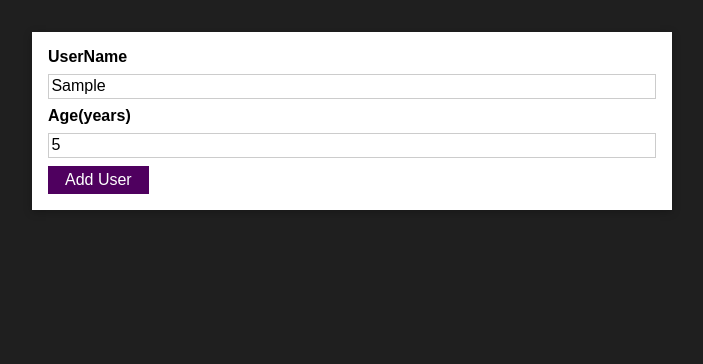
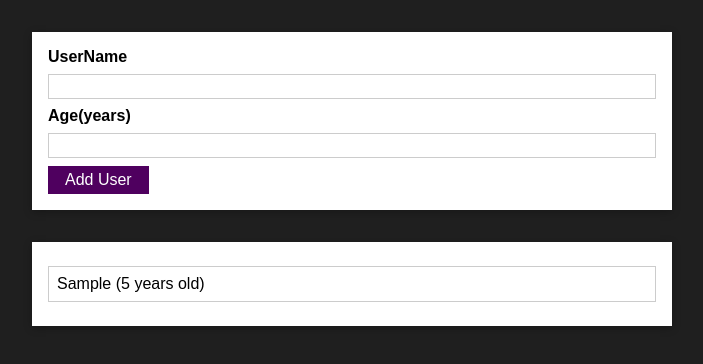
Before and after one commit to myoaung99/React_Pratical_Project, a React (Create React App) app: page / in a window 1280 px wide. Both pictures are taken after typing "Sample", "5" into the empty fields and a click on the button "Add User". Shown: the top 364 px of the page, without its empty margins (288-991 px from the left). Built offline with nearby package versions, Linux system fonts and the light colour scheme.

Commit message:
add userList

```diff
--- a/src/App.js
+++ b/src/App.js
@@ -1,10 +1,22 @@
-import React from "react";
+import React, { useState } from "react";
 import AddUser from "./components/Users/AddUser";
+import UserList from "./components/Users/UserList";
+
+const USER_LIST = [];
 
 function App() {
+  const [userList, setUserList] = useState(USER_LIST);
+  const addUserHandler = (newUser) => {
+    setUserList((prev) => {
+      const pervState = [...prev];
+      pervState.unshift(newUser);
+      return pervState;
+    });
+  };
   return (
     <div>
-      <AddUser />
+      <AddUser onAddUser={addUserHandler} />
+      <UserList users={userList} />
     </div>
   );
 }
--- a/src/components/Users/AddUser.js
+++ b/src/components/Users/AddUser.js
@@ -1,19 +1,56 @@
-import React from "react";
+import React, { useState } from "react";
 import Card from "../UI/Card.";
 import styles from "./AddUser.module.css";
 import Button from "../UI/Button";
 
 const AddUser = (props) => {
+  const [enteredName, setEnteredName] = useState("");
+  const [enteredAge, setEnteredAge] = useState("");
+
   const addUserHandler = (event) => {
     event.preventDefault();
+
+    // Validate empty input
+    if (enteredName.trim().length === 0 || enteredAge.trim().length === 0)
+      return;
+
+    // Validate 0 and negative age
+    // + to change integer
+    if (+enteredAge < 1) return;
+    const newUser = {
+      name: enteredName,
+      age: enteredAge,
+    };
+    props.onAddUser(newUser);
+    setEnteredAge("");
+    setEnteredName("");
   };
+
+  const nameChangeHandaler = (event) => {
+    setEnteredName(event.target.value);
+  };
+
+  const ageChangeHandaler = (event) => {
+    setEnteredAge(event.target.value);
+  };
+
   return (
     <Card className={styles.input}>
       <form onSubmit={addUserHandler}>
         <label htmlFor="username">UserName</label>
-        <input id="username" type="text"></input>
+        <input
+          id="username"
+          type="text"
+          value={enteredName}
+          onChange={nameChangeHandaler}
+        ></input>
         <label htmlFor="userage">Age(years)</label>
-        <input id="userage" type="number"></input>
+        <input
+          id="userage"
+          type="number"
+          value={enteredAge}
+          onChange={ageChangeHandaler}
+        ></input>
         <Button type="submit">Add User</Button>
       </form>
     </Card>
--- /dev/null
+++ b/src/components/Users/UserList.js
@@ -0,0 +1,19 @@
+import React, { useState } from "react";
+import Card from "../UI/Card.";
+import styles from "./UserList.module.css";
+
+const UserList = (props) => {
+  return (
+    <Card className={styles.users}>
+      <ul>
+        {props.users.map((user) => (
+          <li>
+            {user.name} ({user.age} years old)
+          </li>
+        ))}
+      </ul>
+    </Card>
+  );
+};
+
+export default UserList;
--- /dev/null
+++ b/src/components/Users/UserList.module.css
@@ -0,0 +1,16 @@
+.users {
+  margin: 2rem auto;
+  width: 90%;
+  max-width: 40rem;
+}
+
+.users ul {
+  list-style: none;
+  padding: 1rem;
+}
+
+.users li {
+  border: 1px solid #ccc;
+  margin: 0.5rem 0;
+  padding: 0.5rem;
+}
```
